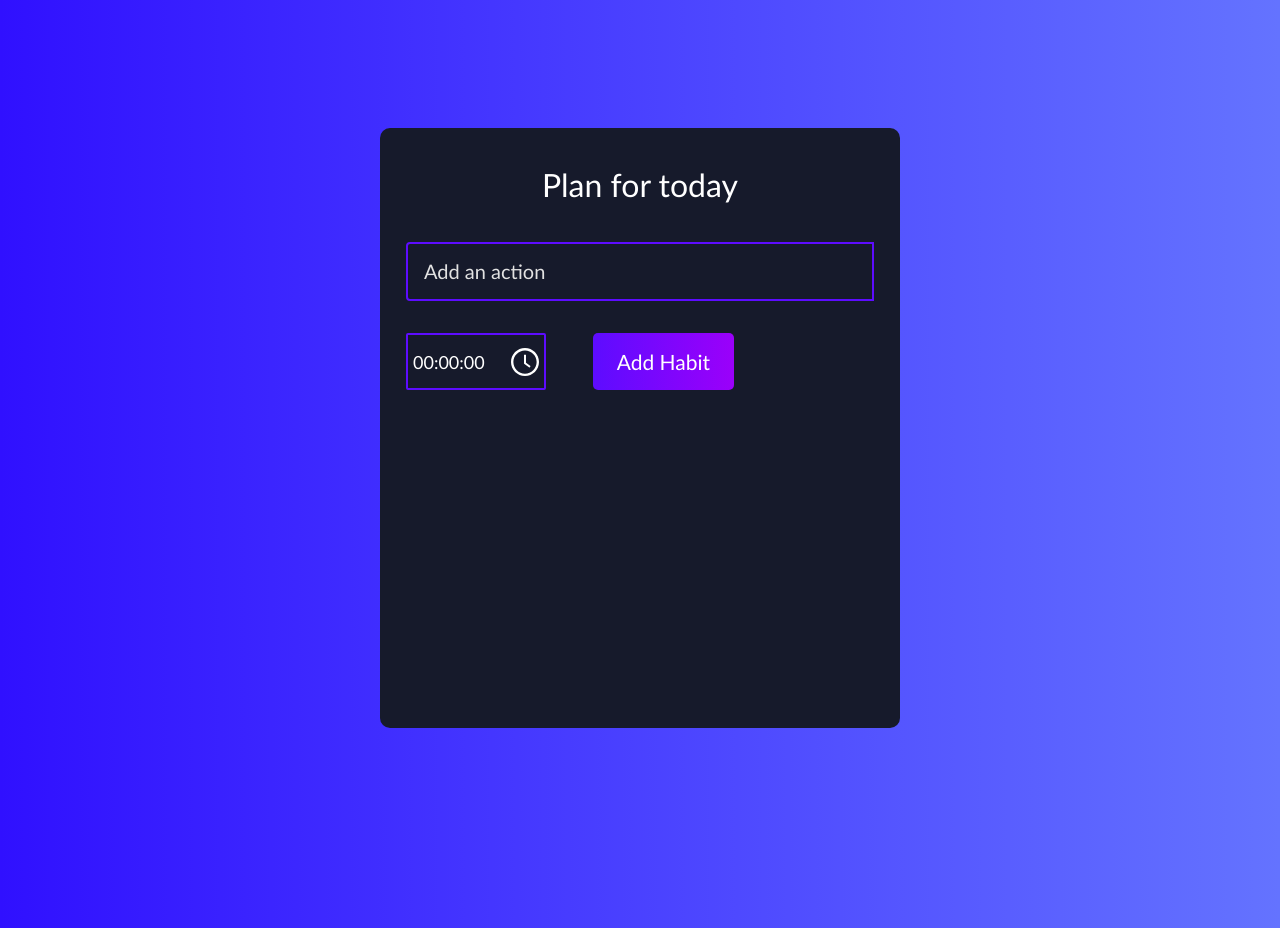
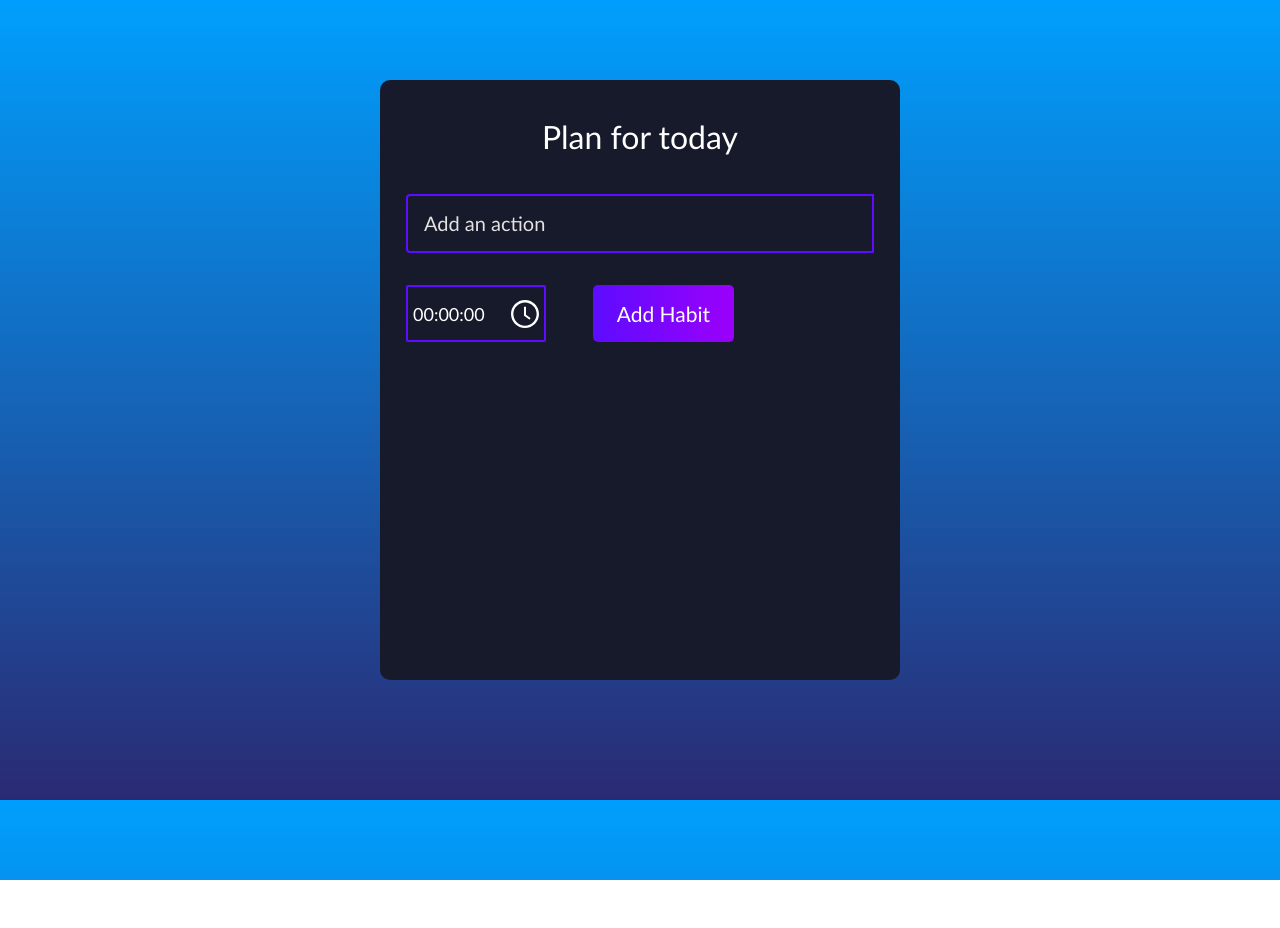
Before and after one commit to lehoangkhoi01/HabitReminder, a React (Create React App) app in the folder my-app/: page / in a window 1280 px wide. After the commit the page ends 880 px from the top, so only its background shows below. Built offline with nearby package versions, Linux system fonts and the light colour scheme.

Commit message:
fixed bug

```diff
--- a/my-app/src/App.css
+++ b/my-app/src/App.css
@@ -4,14 +4,11 @@
     padding: 0;
     font-family: 'Trebuchet MS', 'Lucida Sans Unicode', 'Lucida Grande',
       'Lucida Sans', Arial, sans-serif;
+
   }
 
 body {
-    background: linear-gradient(
-      90deg,
-      rgba(48, 16, 255, 1) 0%,
-      rgba(100, 115, 255, 1) 100%
-    );
+  background: linear-gradient(#009FFD, #2A2A72) fixed;
 }
 
 .reminder-app {
@@ -22,7 +19,7 @@ body {
     min-height: 600px;
     background: #161a2b;
     text-align: center;
-    margin: 128px auto;
+    margin: 80px auto;
     border-radius: 10px;
     padding-bottom: 32px;
   }
--- a/my-app/src/Components/TodoList.js
+++ b/my-app/src/Components/TodoList.js
@@ -43,7 +43,7 @@ function TodoList() {
         let manager = setTimeout(() => {
             openNotification("bottomRight", todo);
             cb(todo.id);
-        }, todo.content.duration * 1000 - 1800000);
+        }, todo.content.duration < 0? todo.content.duration * 1000 + 1800000 : 0 );
         return manager;
     }
 
```
Also changed, not shown: my-app/package.json (+9 -0 lines), 1 other file (tests, documents, lock files or other folders).
